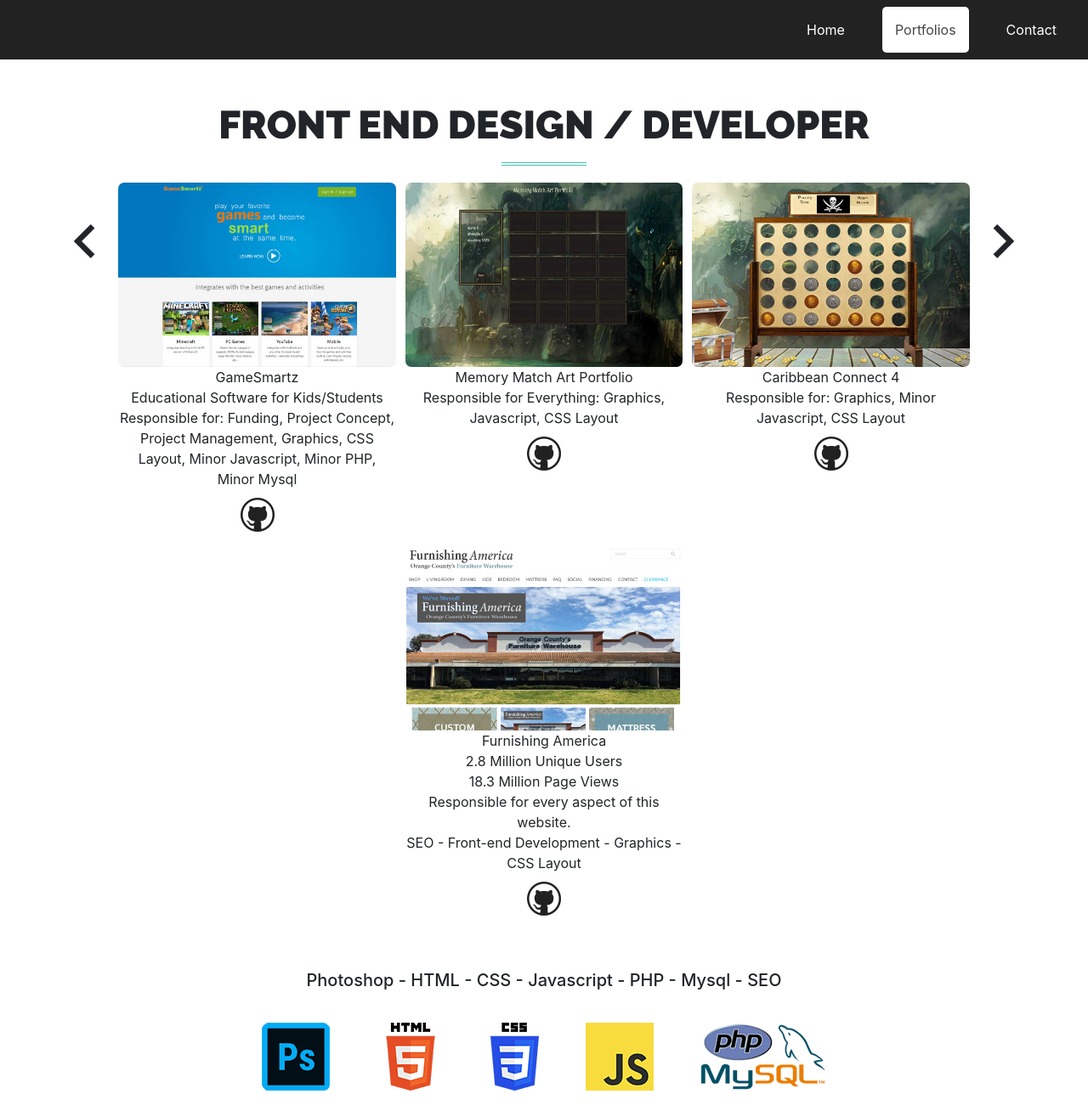
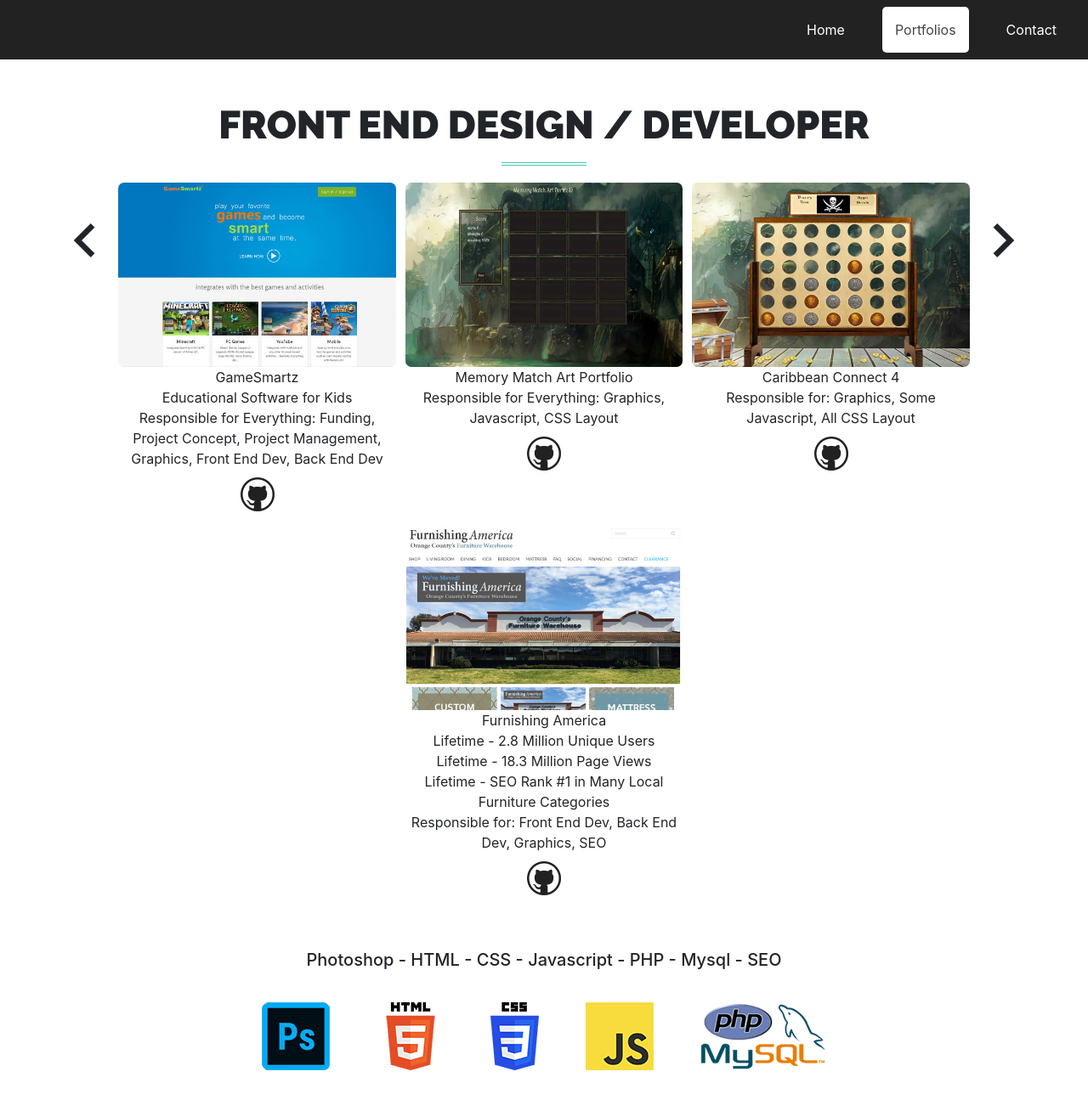
Before and after one commit to gamesmartz/3D-Portfolio, a PHP site: page /front-end-dev.php in a window 1280 px wide. Shown: the top 1308 px of the page at 85% size. Run offline with PHP 8.4, Linux system fonts and the light colour scheme; some libraries are stand-ins or nearby versions.

Commit message:
updated index verbage and portfolio verbage

```diff
--- a/front-end-dev.php
+++ b/front-end-dev.php
@@ -33,8 +33,8 @@
             <div class="caption">
               <div class="caption-text">
                 <div class="text-category">GameSmartz</div>
-                <div class="text-category">Educational Software for Kids/Students</div>
-                <div class="text-category">Responsible for: Funding, Project Concept, Project Management, Graphics, CSS Layout, Minor Javascript, Minor PHP, Minor Mysql</div>
+                <div class="text-category">Educational Software for Kids</div>
+                <div class="text-category">Responsible for Everything: Funding, Project Concept, Project Management, Graphics, Front End Dev, Back End Dev</div>
               </div>
             </div>
           </a>
@@ -62,7 +62,7 @@
             <div class="caption">
               <div class="caption-text">
                 <div class="text-category">Caribbean Connect 4</div>
-                <div class="text-category">Responsible for: Graphics, Minor Javascript, CSS Layout</div>
+                <div class="text-category">Responsible for: Graphics, Some Javascript, All CSS Layout</div>
               </div>
             </div>
           </a>
@@ -78,10 +78,10 @@
             <div class="caption">
               <div class="caption-text">
                 <div class="text-category">Furnishing America</div>
-                <div class="text-category">2.8 Million Unique Users</div>
-                <div class="text-category">18.3 Million Page Views</div>
-                <div class="text-category">Responsible for every aspect of this website.</div>
-                <div class="text-category">SEO - Front-end Development - Graphics - CSS Layout</div>
+                <div class="text-category">Lifetime - 2.8 Million Unique Users</div>
+                <div class="text-category">Lifetime - 18.3 Million Page Views</div>
+                <div class="text-category">Lifetime - SEO Rank #1 in Many Local Furniture Categories</div>
+                <div class="text-category">Responsible for: Front End Dev, Back End Dev, Graphics, SEO</div>
               </div>
             </div>
           </a>
--- a/index.php
+++ b/index.php
@@ -44,7 +44,7 @@
          <h1>Hi, I'm Matt Norkaitis</h1>
           <hr class="colored">
           <p>I am a <a href="3d-modeling.php">3d Artist</a>, <a href="digital-art.php">Front End Designer</a> and <a href="front-end-dev.php">Front End Developer</a> living in Irvine Ca. All the images and content on this site are my own. I have 15 years experience as a 3d Artist, and 7 years experience as a Front End Designer / Front End Developer. Thanks for visting my site, much appreciated!</p>
-          <p>I'm current developing a learning tool for kids as well as running the technical aspects of a furniture company my partner and I started 8 years ago, growing the company from nothing to the largest privately owned furniture company in Orange County.</p>
+            <p>I'm currently developing <a href="https://gamesmartz.com">GameSmartz a learning tool for kids</a> which adds education to their entertainment.</p>
           <p>I am also a single father who has raised his son from 1 years old to 14 solo.</p>
         </div>
       </div>
```
